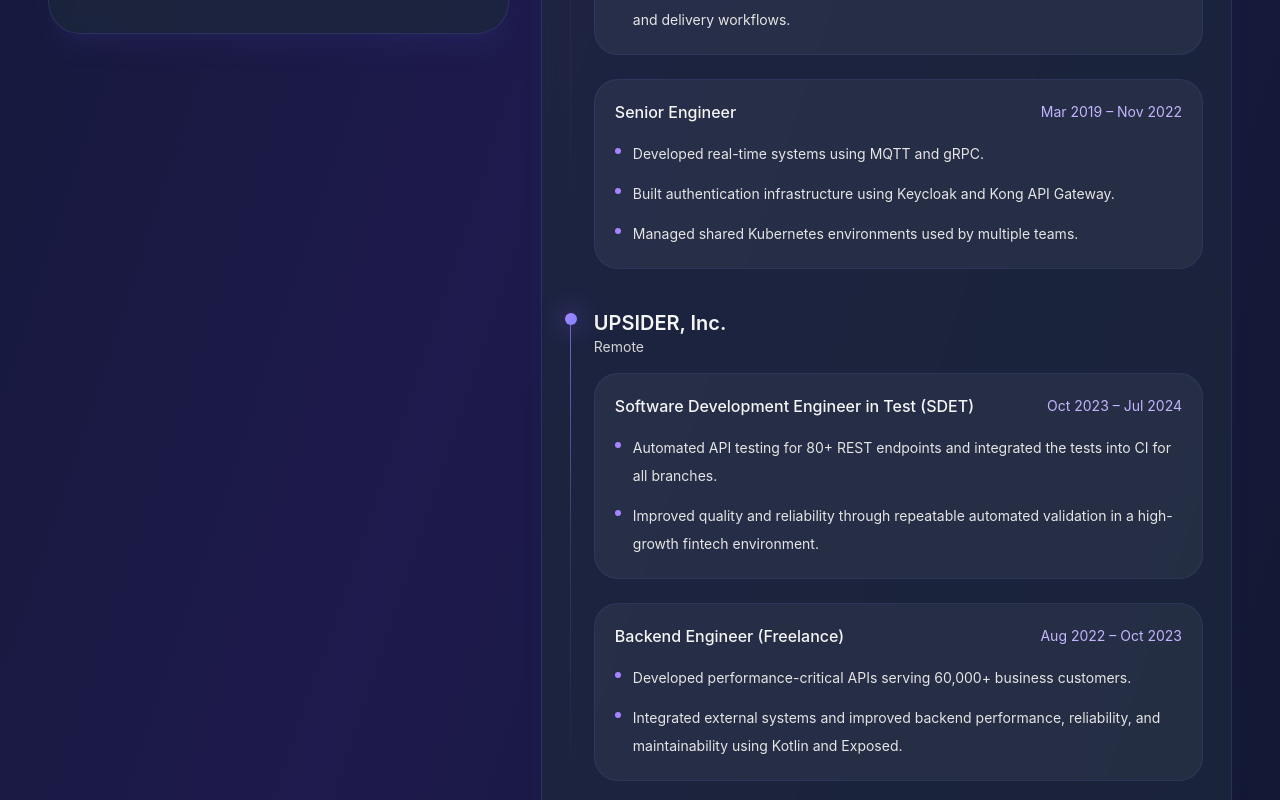
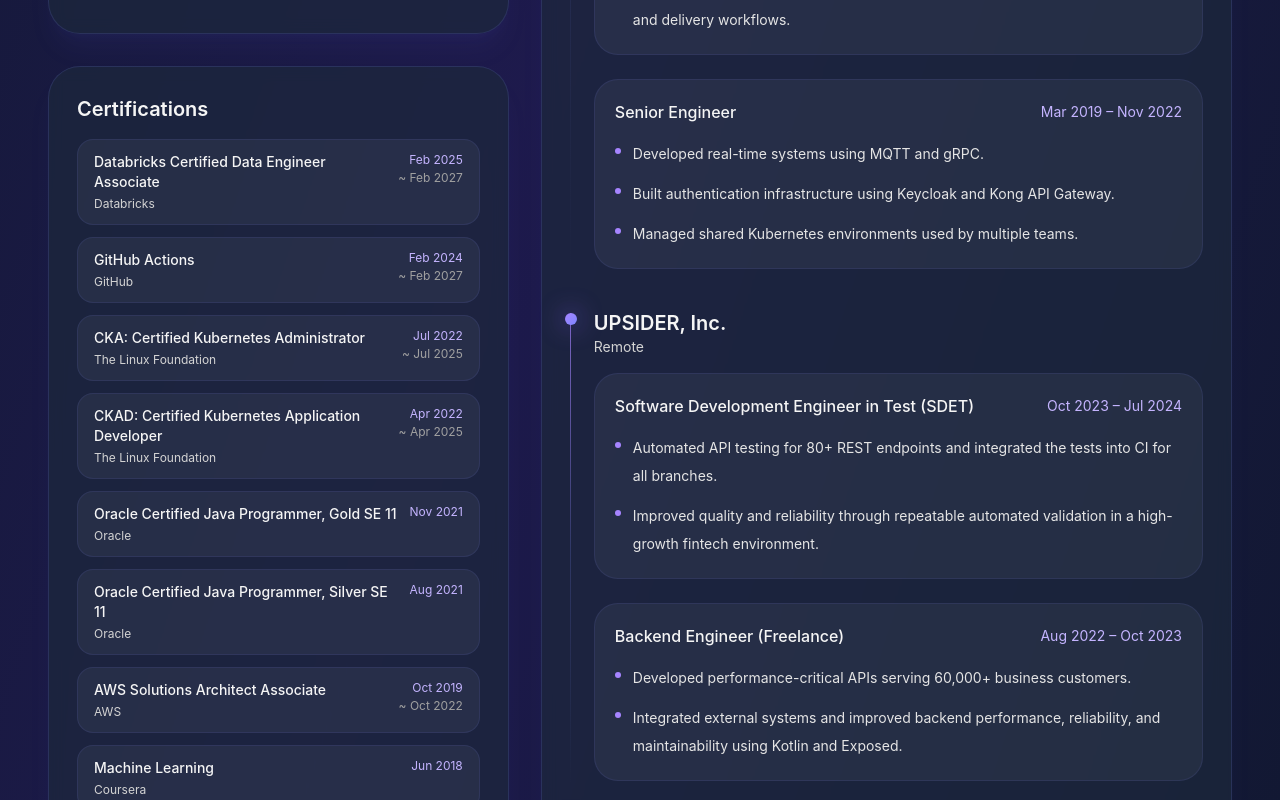
Before and after one commit to shoru-sssssaaaaaa/shota-cv, a React (Vite) app: page / in a window 1280 px wide. Shown: the part 2140-2940 px from the top of the page. Built offline with nearby package versions, Linux system fonts and the light colour scheme.

Commit message:
Add Certifications section to sidebar
Include Databricks, GitHub Actions, CKA, CKAD, Oracle Java,
AWS Solutions Architect, and Coursera Machine Learning certs.

Co-Authored-By: Claude Opus 4.6 <noreply@anthropic.com>

```diff
--- a/src/App.tsx
+++ b/src/App.tsx
@@ -159,6 +159,17 @@ export default function ShotaCvProfilePage() {
     "QA automation and CI/CD"
   ];
 
+  const certifications = [
+    { name: "Databricks Certified Data Engineer Associate", issuer: "Databricks", date: "Feb 2025", expires: "Feb 2027" },
+    { name: "GitHub Actions", issuer: "GitHub", date: "Feb 2024", expires: "Feb 2027" },
+    { name: "CKA: Certified Kubernetes Administrator", issuer: "The Linux Foundation", date: "Jul 2022", expires: "Jul 2025" },
+    { name: "CKAD: Certified Kubernetes Application Developer", issuer: "The Linux Foundation", date: "Apr 2022", expires: "Apr 2025" },
+    { name: "Oracle Certified Java Programmer, Gold SE 11", issuer: "Oracle", date: "Nov 2021" },
+    { name: "Oracle Certified Java Programmer, Silver SE 11", issuer: "Oracle", date: "Aug 2021" },
+    { name: "AWS Solutions Architect Associate", issuer: "AWS", date: "Oct 2019", expires: "Oct 2022" },
+    { name: "Machine Learning", issuer: "Coursera", date: "Jun 2018" },
+  ];
+
   const highlights = [
     { label: "40+", value: "Engineers in org scope" },
     { label: "10+", value: "Cross-functional teams aligned" },
@@ -298,6 +309,26 @@ export default function ShotaCvProfilePage() {
                 <li>QA automation from infrastructure to application layer</li>
               </ul>
             </div>
+
+            <div className="rounded-[2rem] border border-indigo-400/15 bg-slate-800/70 p-7 shadow-xl shadow-indigo-500/5 backdrop-blur">
+              <h2 className="text-xl font-semibold">Certifications</h2>
+              <div className="mt-4 space-y-3">
+                {certifications.map((cert) => (
+                  <div key={cert.name} className="flex items-start justify-between gap-3 rounded-2xl border border-indigo-400/10 bg-white/[0.05] px-4 py-3">
+                    <div>
+                      <div className="text-sm font-medium text-neutral-100">{cert.name}</div>
+                      <div className="mt-1 text-xs text-neutral-300">{cert.issuer}</div>
+                    </div>
+                    <div className="shrink-0 text-right">
+                      <div className="text-xs text-violet-300">{cert.date}</div>
+                      {cert.expires && (
+                        <div className="mt-0.5 text-xs text-neutral-400">~ {cert.expires}</div>
+                      )}
+                    </div>
+                  </div>
+                ))}
+              </div>
+            </div>
           </aside>
 
           <main className="rounded-[2rem] border border-indigo-400/15 bg-slate-800/70 p-7 shadow-xl shadow-indigo-500/5 backdrop-blur">
```
